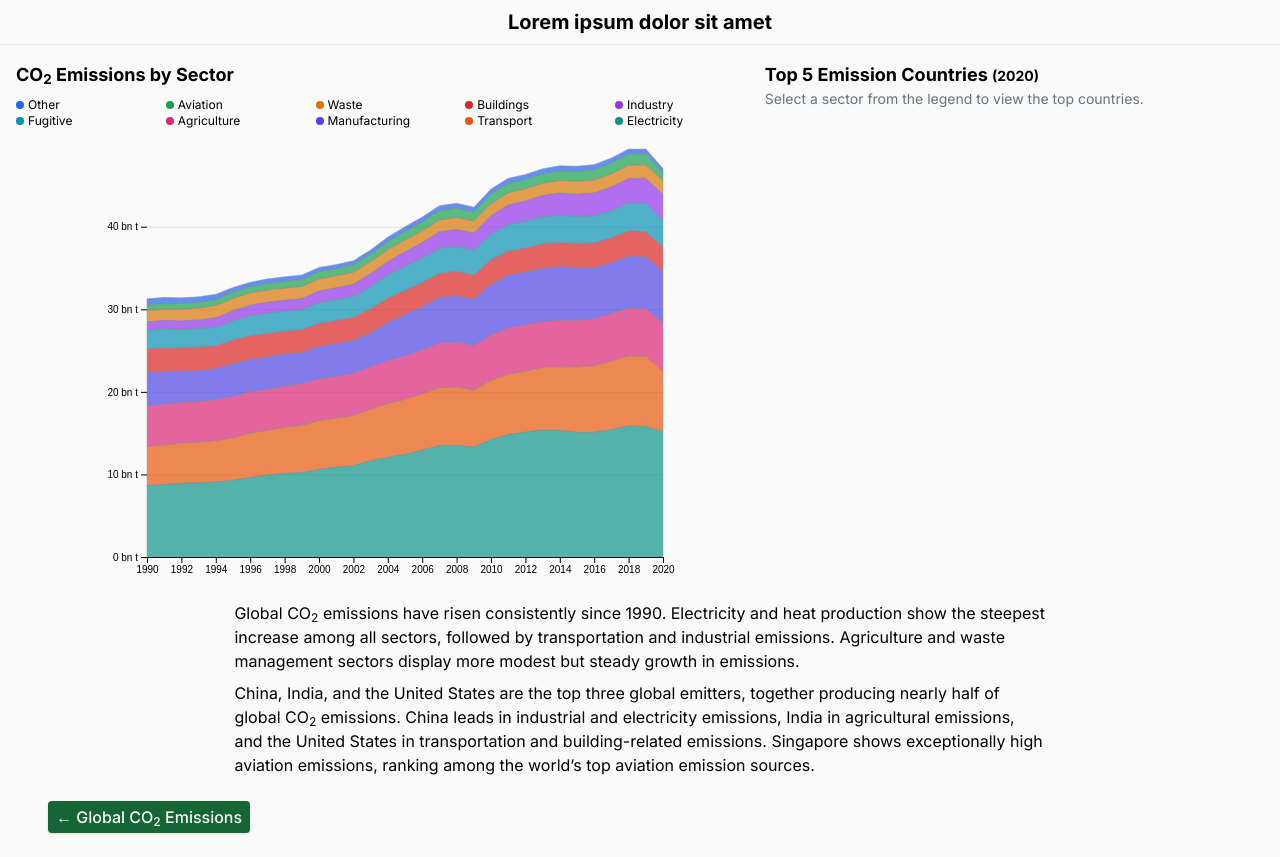
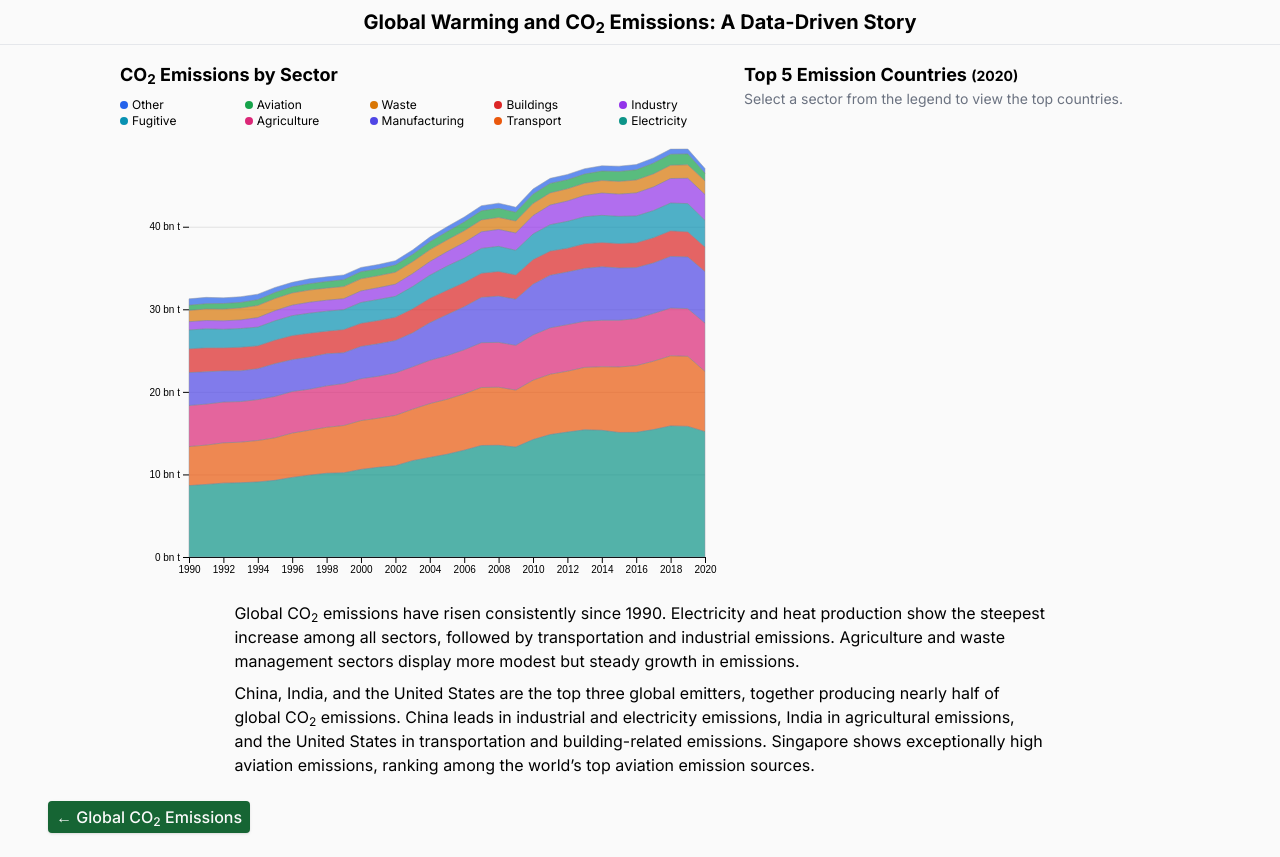
Before and after one commit to xvin-zr/6221-storyboard, a website built with Vite: page storyboard/emissions-by-sector.html in a window 1280 px wide. Built offline with nearby package versions, Linux system fonts and the light colour scheme.

Commit message:
add title

```diff
--- a/storyboard/co2-temp-relations.html
+++ b/storyboard/co2-temp-relations.html
@@ -12,7 +12,9 @@
   <body>
     <div id="app">
       <header class="text-center w-full py-2 border-b bg-zinc-50">
-        <h1 class="font-bold text-xl">Lorem ipsum dolor sit amet</h1>
+        <h1 class="font-bold text-xl">
+          Global Warming and CO<sub>2</sub> Emissions: A Data-Driven Story
+        </h1>
       </header>
       <main class="space-y-4">
         <h2 class="font-bold text-lg">
--- a/storyboard/emissions-by-sector.html
+++ b/storyboard/emissions-by-sector.html
@@ -13,9 +13,11 @@
       <header
         class="text-center w-full py-2 border-b backdrop-blur-sm bg-zinc-50"
       >
-        <h1 class="font-bold text-xl">Lorem ipsum dolor sit amet</h1>
+        <h1 class="font-bold text-xl">
+          Global Warming and CO<sub>2</sub> Emissions: A Data-Driven Story
+        </h1>
       </header>
-      <main class="space-y-6">
+      <main class="space-y-6 grid justify-items-center">
         <section class="grid grid-cols-[6fr_4fr]">
           <figure class="grid">
             <h2 class="font-bold text-lg mb-2">
@@ -38,9 +40,7 @@
           </figure>
         </section>
 
-        <article
-          class="w-[65%] grid place-content-center mx-auto space-y-2 text-base"
-        >
+        <article class="w-[65%] grid place-content-center space-y-2 text-base">
           <p>
             Global CO<sub>2</sub> emissions have risen consistently since 1990.
             Electricity and heat production show the steepest increase among all
--- a/storyboard/global-emissions.html
+++ b/storyboard/global-emissions.html
@@ -15,7 +15,9 @@
       <header
         class="text-center w-full py-2 border-b backdrop-blur-sm bg-zinc-50"
       >
-        <h1 class="font-bold text-xl">Lorem ipsum dolor sit amet</h1>
+        <h1 class="font-bold text-xl">
+          Global Warming and CO<sub>2</sub> Emissions: A Data-Driven Story
+        </h1>
       </header>
       <main class="grid justify-center">
         <div id="chart" class="space-y-1 mx-auto">
--- a/storyboard/temperature-trend.html
+++ b/storyboard/temperature-trend.html
@@ -12,7 +12,9 @@
   <body>
     <div id="app">
       <header class="text-center w-full py-2 border-b backdrop-blur-sm">
-        <h1 class="font-bold text-xl">Lorem ipsum dolor sit amet</h1>
+        <h1 class="font-bold text-xl">
+          Global Warming and CO<sub>2</sub> Emissions: A Data-Driven Story
+        </h1>
       </header>
       <main>
         <div class="container space-y-6 mx-auto">
```
Also changed, not shown: index.html (+3 -1 lines).
